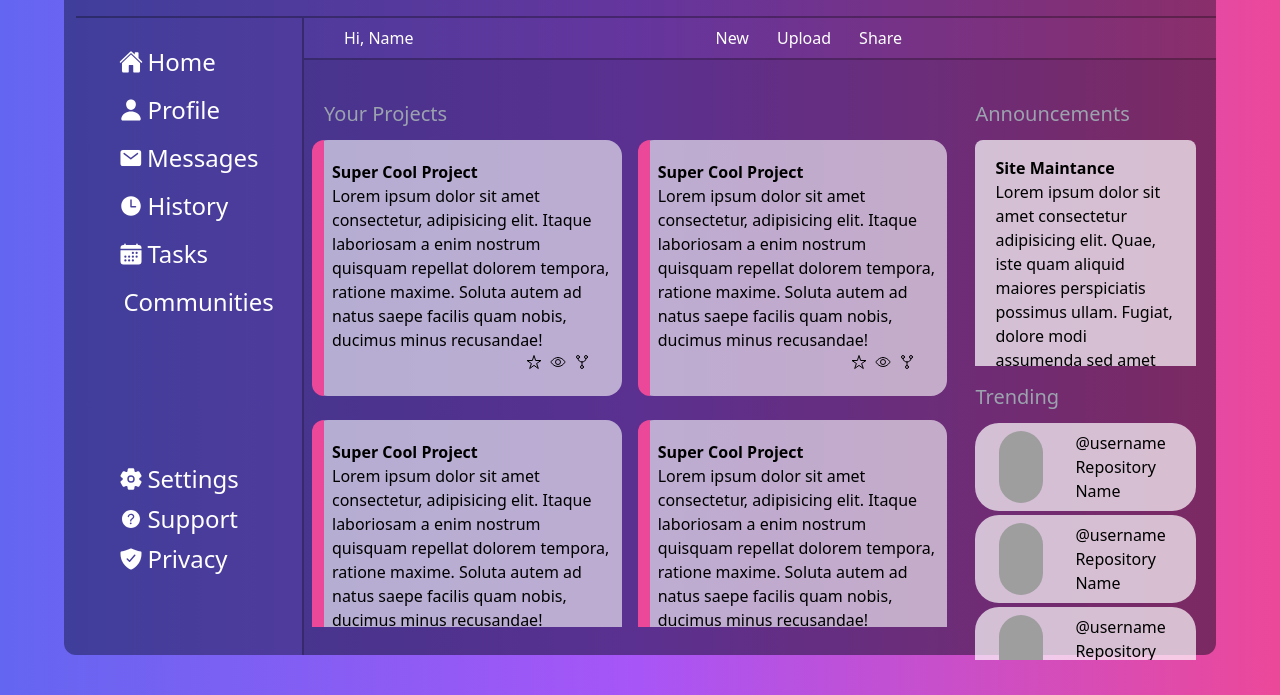
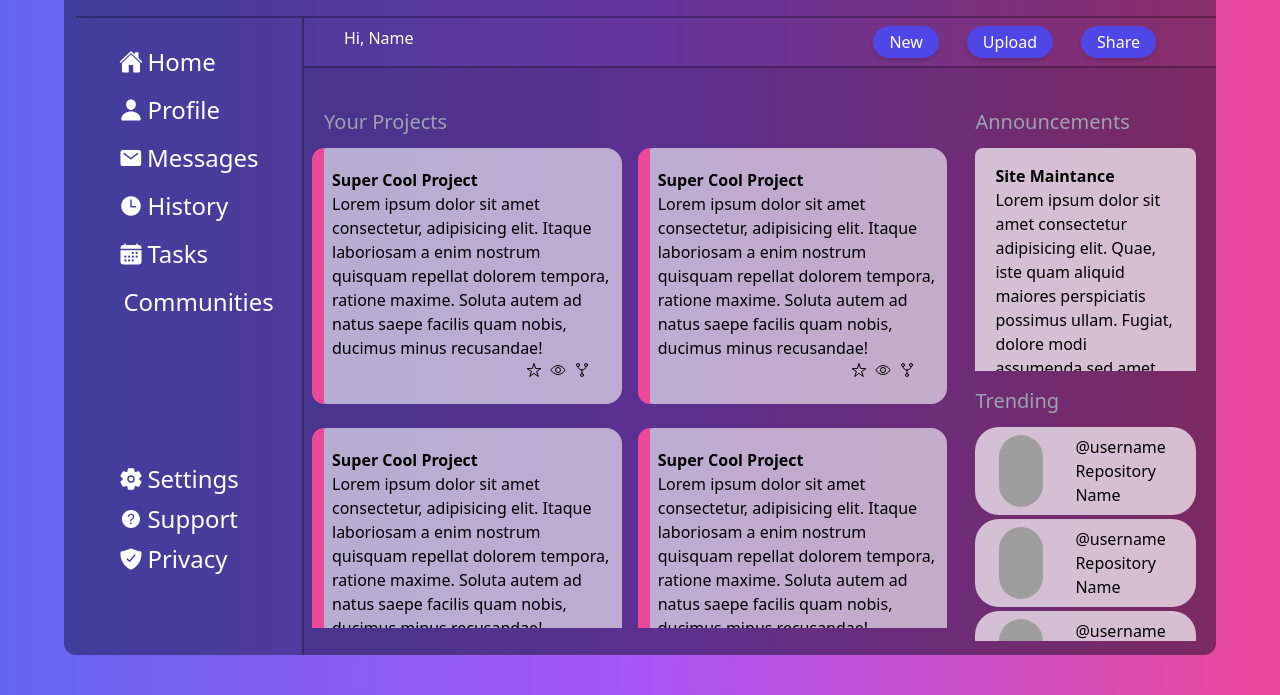
Before and after one commit to nicknanos/admin-dashboard, a website: page index.html in a window 1280 px wide. Shown: the part 105-800 px from the top of the page. Drawn offline with nearby package versions, Linux system fonts and the light colour scheme; grey boxes are pictures that could not be loaded.

Commit message:
Fix minor bugs

```diff
--- a/index.html
+++ b/index.html
@@ -9,7 +9,7 @@
 </head>
 <body class="h-screen">
     <div class="bg-gradient-to-r from-indigo-500 via-purple-500 to-pink-500 h-full flex justify-center items-center">
-        <div class="w-full max-h-[90%] bg-slate-950/40 m-16 pt-3 pl-3 rounded-xl grid grid-cols-dashCol grid-rows-dashRow text-white">
+        <div class="w-full max-h-[90%] min-h-0 bg-slate-950/40 m-16 pt-3 pl-3 rounded-xl grid grid-cols-dashCol grid-rows-dashRow text-white overflow-hidden">
             <!--Header-->
             <div class="w-full col-span-full flex justify-center items-center border-b-2 border-black/30 pb-2">
                 <ion-icon class="text-3xl mt-0.5 mr-1" name="code-slash"></ion-icon>
@@ -23,7 +23,7 @@
                 <p class="mr-3">Your Name</p>
             </div>
             <!--Sidebar-->
-            <div class="flex flex-col justify-start items-center px-4 text-left text-2xl border-r-2 border-black/30">
+            <div class="flex flex-col justify-start items-center px-4 text-left text-2xl border-r-2 border-black/30 overflow-scroll overflow-x-hidden scrollbar-thin scrollbar-thumb-stone-950/40 scrollbar-thumb-rounded-2xl">
                 <!-- <h3 class="text-4xl text-slate-700/70 mt-3 -ml-10">Dashboard</h3> -->
                 <ul class="w-4/5 flex flex-col justify-center items-center gap-4 pt-7">
                     <li><ion-icon name="home"></ion-icon>Home</li>
@@ -43,9 +43,9 @@
             <div class="flex flex-col min-h-0 max-h-full">
                 <nav class="sticky flex justify-center gap-7 px-10 py-2 border-b-2 border-black/30">
                     <p class="mr-auto">Hi, Name</p>
-                    <a class="" href="#">New</a>
-                    <a href="#">Upload</a>
-                    <a class="mr-auto" href="#">Share</a>
+                    <a class="     px-4 py-1 bg-indigo-600 rounded-3xl shadow-md hover:bg-indigo-800 active:bg-indigo-500" href="#">New</a>
+                    <a class="     px-4 py-1 bg-indigo-600 rounded-3xl shadow-md hover:bg-indigo-800 active:bg-indigo-500" href="#">Upload</a>
+                    <a class="mr-5 px-4 py-1 bg-indigo-600 rounded-3xl shadow-md hover:bg-indigo-800 active:bg-indigo-500" href="#">Share</a>
                 </nav>
                 <div class="grid grid-cols-mainCol grid-rows-2 gap-y-3 bg-slate-950/10 rounded-br-xl min-h-0 max-h-full">
                     <!--Projects-->
@@ -166,9 +166,9 @@
                         </div>
                     </div>
                     <!--Trending-->
-                    <div class="mt-5 min-h-0 max-h-[90%]">
+                    <div class="mt-5 ">
                         <h3 class="text-xl text-gray-400 ml-5">Trending</h3>
-                        <div class="text-black mx-4 px-1 my-3 min-h-0 max-h-[90%] overflow-scroll overflow-x-hidden scrollbar-thin scrollbar-thumb-stone-950/40 scrollbar-thumb-rounded-2xl">
+                        <div class="text-black mx-4 px-1 my-3 min-h-0 max-h-[80%] overflow-scroll overflow-x-hidden scrollbar-thin scrollbar-thumb-stone-950/40 scrollbar-thumb-rounded-2xl">
                             <div class="flex gap-5 bg-white/70 px-3 py-2 mb-1 rounded-3xl">
                                 <img class="max-w-[2.75rem]  rounded-full mx-3" src="https://xsgames.co/randomusers/assets/avatars/pixel/2.jpg" alt="avatar">
                                 <div>
```
Also changed, not shown: dist/output.css.
